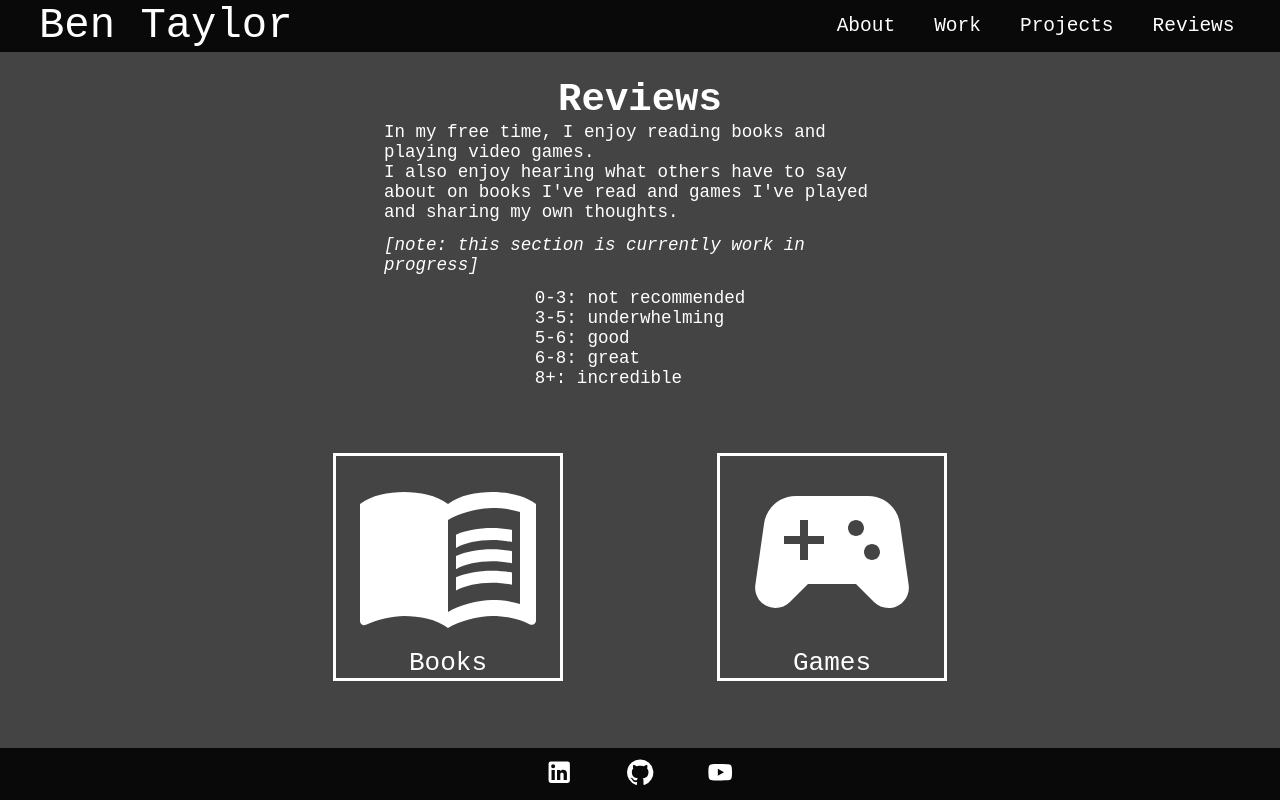
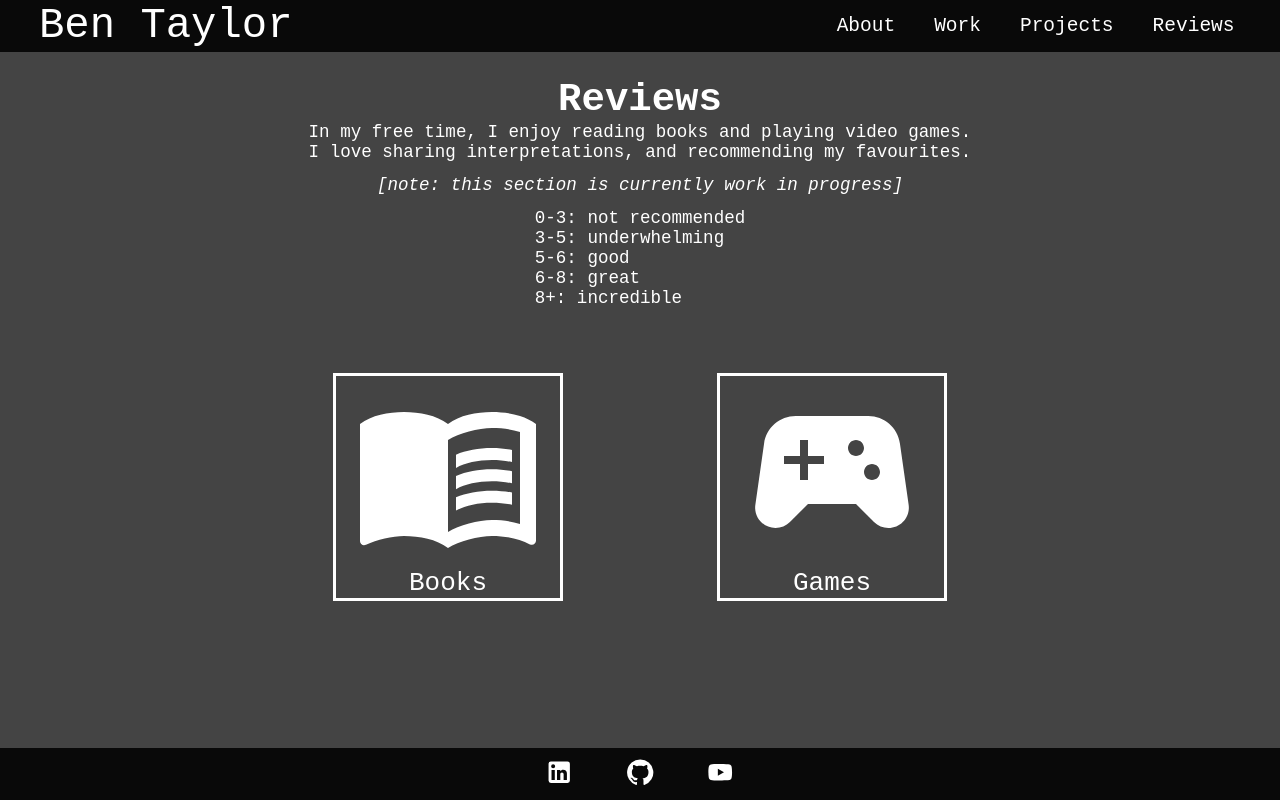
Before and after one commit to BenTaylor25/WebPortfolio2023, a React (Vite) app in the folder web-portfolio-2023/: page /WebPortfolio2023/reviews in a window 1280 px wide. Built offline with nearby package versions, Linux system fonts and the light colour scheme.

Commit message:
reworded reviews landing page

```diff
--- a/web-portfolio-2023/src/components/pages/ReviewsLanding.scss
+++ b/web-portfolio-2023/src/components/pages/ReviewsLanding.scss
@@ -2,10 +2,8 @@
 main.reviews-landing {
     display: flex;
 
-    &>p {
-        width: 40vw;
-        margin-left: 30vw;
-        text-align: left;
+    #subheader {
+        justify-self: center;
 
         @media screen and (orientation: portrait) {
             width: 90vw;
--- a/web-portfolio-2023/src/components/pages/ReviewsLanding.tsx
+++ b/web-portfolio-2023/src/components/pages/ReviewsLanding.tsx
@@ -8,8 +8,10 @@ export default function ReviewsLanding() {
     return (
         <main className="reviews-landing">
             <h1>Reviews</h1>
-            <p>In my free time, I enjoy reading books and playing video games.</p>
-            <p>I also enjoy hearing what others have to say about on books I've read and games I've played and sharing my own thoughts.</p>
+            <div id="subheader">
+                <p>In my free time, I enjoy reading books and playing video games.</p>
+                <p>I love sharing interpretations, and recommending my favourites.</p>
+            </div>
             <p style={{marginTop: "1rem"}}><i>[note: this section is currently work in progress]</i></p>
             <div className='rating-key'>
                 <p>0-3: not recommended</p>
```
